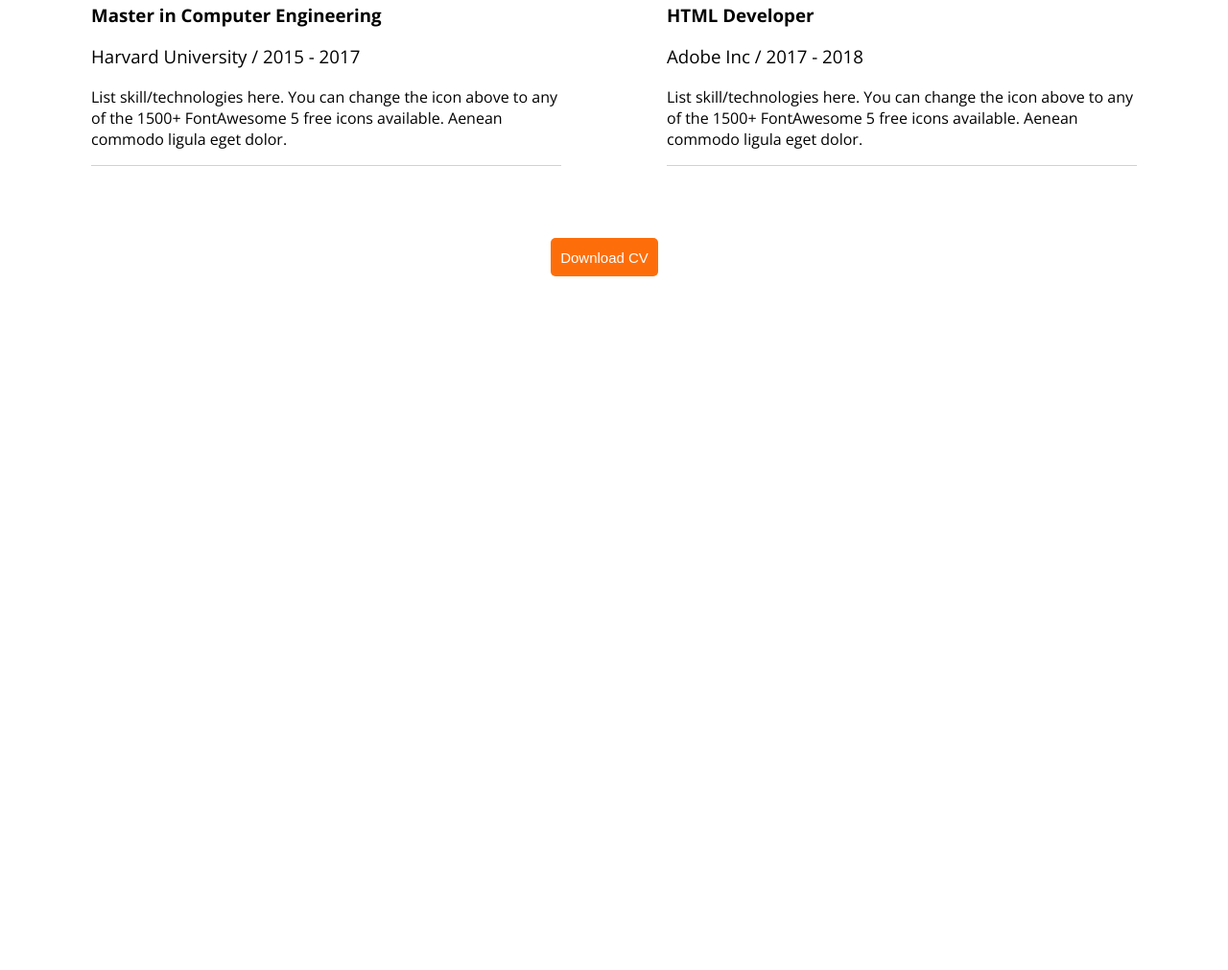
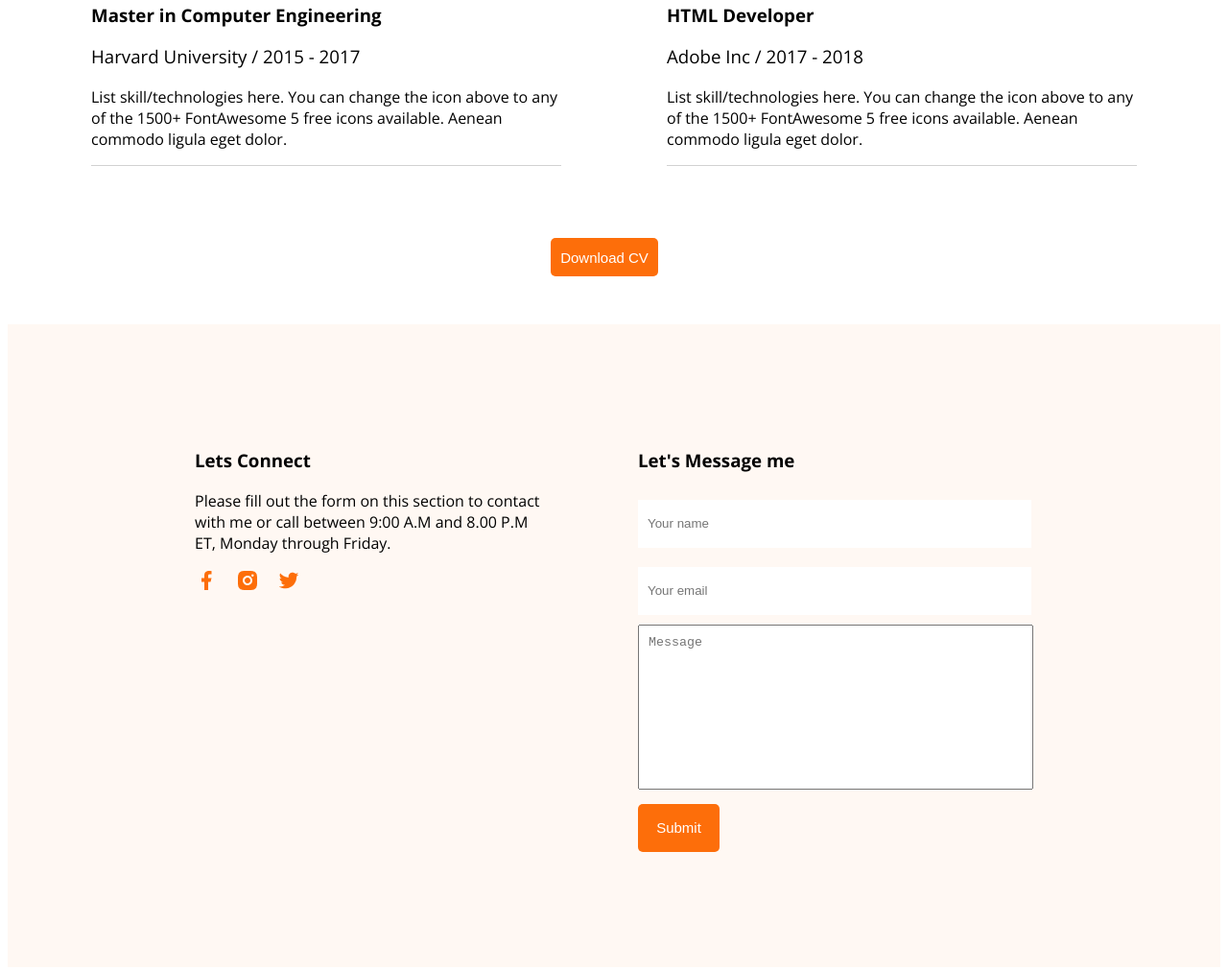
Before and after one commit to Sakhawat71/portfolio2.0, a plain HTML site: page index.html in a window 1280 px wide. Shown: the part 2645-3656 px from the top of the page at 96% size. Before the commit the page ends 2983 px from the top, so only its background shows below. Drawn offline with nearby package versions, Linux system fonts and the light colour scheme.

Commit message:
complete-footer

```diff
--- a/index.html
+++ b/index.html
@@ -162,9 +162,37 @@
         </section>
 
     </main>
-    <footer>
+
+
+
+
+    <footer class="footer-section">
+
+        <div class="footer-column">
+            <h3 class="footer-column-titel">Lets Connect</h3>
+            <p>Please fill out the form on this section to contact with me or call between 9:00 A.M and 8.00 P.M ET, Monday through Friday.</p>
+            <div class="social-links">
+                <a href="#"><img src="images/icons/facebook.png" alt=""></a>
+                <a href="#"><img src="images/icons/insta.png" alt=""></a>
+                <a href="#"><img src="images/icons/twitter.png" alt=""></a>
+
+            </div>
+        </div>
+
+        <div class="footer-column">
+            <h3 class="footer-column-titel">Let's Message me</h3>
+            <form class="contact" action="">
+                <input type="text" placeholder="Your name">
+                <input type="email" name="" id="" placeholder="Your email">
+                <textarea  placeholder="Message" name="" id="" ></textarea>
+                <input class="submit btn-primary" type="submit" value="Submit">
+            </form>
+        </div>
 
     </footer>
+
+
+
 </body>
 
 </html>
--- a/style.css
+++ b/style.css
@@ -74,7 +74,10 @@ nav a {
     text-align: center;
     margin: 50px 0;
 }
+.submit{
+    width: 85px !important;
 
+}
 /* ====================== header ================================= */
 
 header {
@@ -196,3 +199,39 @@ main {
     font-size: 30px;
     margin: 50px 0;
 }
+
+/* ===================== footer ==================== */
+
+.footer-section{
+    display: flex;
+    background-color:#FFF8F3;
+    padding: 110px 195px ;
+    gap: 100px;
+    justify-content: space-around;
+}
+.footer-column{
+    width: 50%;
+}
+.footer-column-titel{
+    font-weight: 30px;
+}
+.social-links > a{
+    padding-right: 15px;
+}
+.contact input textarea{
+    display: block;
+
+}
+.contact > input{
+    width: 390px;
+    height: 50px;
+    margin: 10px 0;
+    padding: 0 10px;
+    border: none;
+}
+textarea{
+    width: 390px;
+    padding: 10px 10px;
+    height: 150px;
+    resize: none;
+}
```
